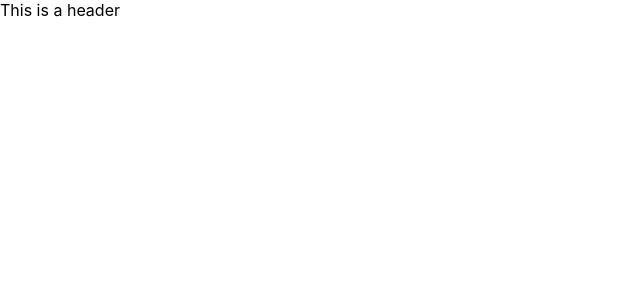
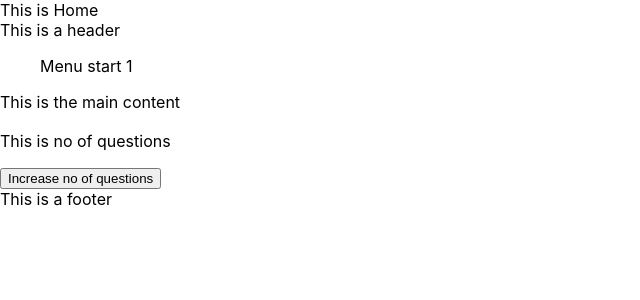
Before and after one commit to Deepshaded/ReactGettingStarted, a React (Create React App) app: page / in a window 1280 px wide. Shown: the top 300 px of the page, without its empty margins (0-640 px from the left). Built offline with nearby package versions, Linux system fonts and the light colour scheme.

Commit message:
Working with multiple page parts

```diff
--- a/src/App.js
+++ b/src/App.js
@@ -2,18 +2,14 @@
 import './App.css';
 import React from 'react';
 import { BrowserRouter, Route,Routes } from 'react-router-dom';
-import Header from './components/header';
-import Footer from './components/footer';
-import MainContent from './components/maincontent';
+import Home from './components/home';
 
 function App() {
   return (
     <div>
       <BrowserRouter>
       <Routes>
-        <Route path="/" element={<Header/>}/>
-        <Route path="/maincontent" element={<MainContent/>}/>
-        <Route path="/footer" element={<Footer/>}/>
+        <Route path="/" element={<Home/>}/>
         </Routes>
       </BrowserRouter>
     </div>
--- /dev/null
+++ b/src/components/Menu.js
@@ -0,0 +1,11 @@
+import React from "react";
+
+function Menu() {
+    return (
+    <menu>
+        Menu start 1
+    </menu>
+    )
+}
+
+export default Menu;
--- /dev/null
+++ b/src/components/home.js
@@ -0,0 +1,19 @@
+import React from "react";
+import Header from './header';
+import Footer from './footer';
+import MainContent from './maincontent';
+import Menu from "./Menu";
+
+function Home() {
+    return (
+    <div>
+        This is Home
+        <Header/>
+        <Menu></Menu>
+        <MainContent/>
+        <Footer/>
+    </div>
+    )
+}
+
+export default Home;
```
Also changed, not shown: 1 other file (tests, documents, lock files or other folders).
